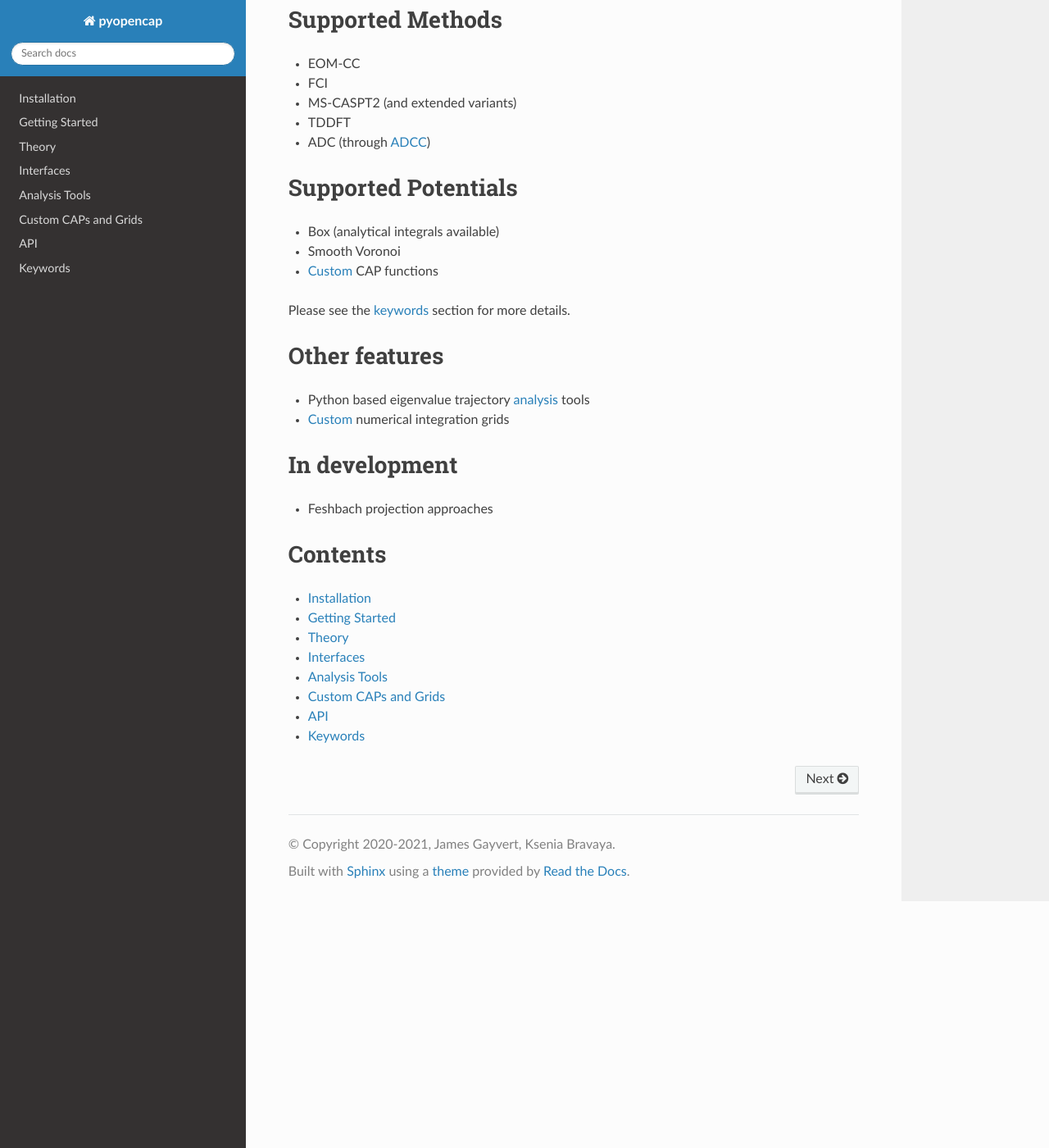
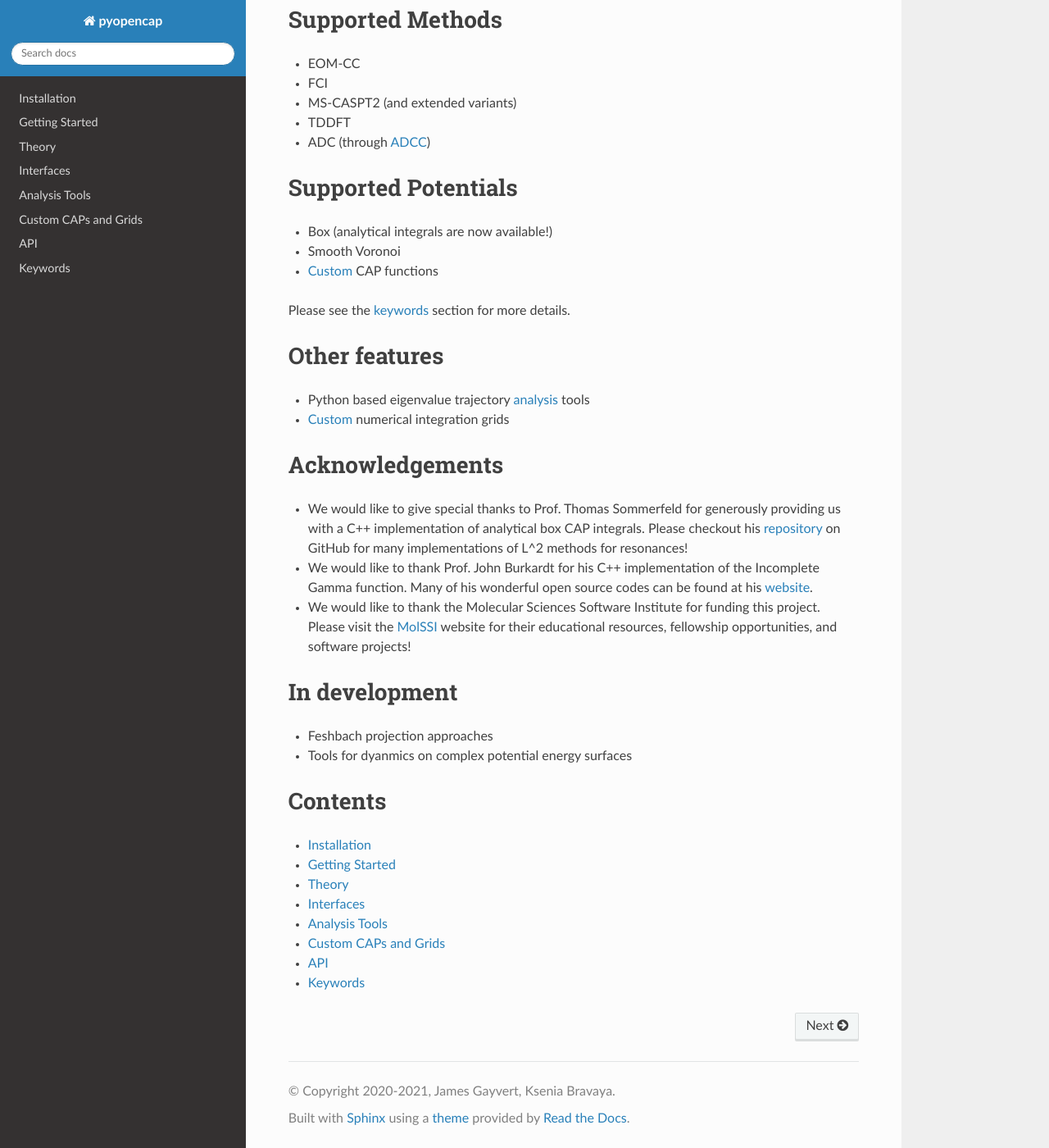
Before and after one commit to gayverjr/opencap, a Sphinx documentation site: the page built from docs/index.rst, in a window 1280 px wide and 1400 px high, scrolled down 744 px. Shown: the whole window at 82% size. Built offline with Sphinx 7.4.7 and the Read the Docs theme 2.0.0, drawn with Linux system fonts in a browser that asks for light colours.

```diff
--- a/docs/getting_started.rst
+++ b/docs/getting_started.rst
@@ -27,7 +27,7 @@ and the number of states.
 
 .. code-block:: python
 
-	nstates = 10
+    nstates = 10
     cap_dict = {"cap_type": "box",
             "cap_x":"2.76",
             "cap_y":"2.76",
--- a/docs/index.rst
+++ b/docs/index.rst
@@ -37,7 +37,7 @@ Supported Methods
 Supported Potentials
 ====================
 
-* Box (analytical integrals available)
+* Box (analytical integrals are now available!)
 * Smooth Voronoi
 * :ref:`Custom <Custom>` CAP functions
 
@@ -49,9 +49,22 @@ Other features
 * Python based eigenvalue trajectory :ref:`analysis <analysis>` tools
 * :ref:`Custom <custom>` numerical integration grids
 
+Acknowledgements
+=================
+
+* We would like to give special thanks to Prof. Thomas Sommerfeld for generously providing us with a
+  C++ implementation of analytical box CAP integrals. Please checkout his repository_ on GitHub for many
+  implementations of L^2 methods for resonances!
+* We would like to thank Prof. John Burkardt for his C++ implementation of the Incomplete Gamma function. Many of his
+  wonderful open source codes can be found at his website_.
+* We would like to thank the Molecular Sciences Software Institute for funding this project. Please visit the MolSSI_
+  website for their educational resources, fellowship opportunities, and software projects!
+
+
 In development
 ==================
 * Feshbach projection approaches
+* Tools for dyanmics on complex potential energy surfaces
 
 .. _OpenMolcas: https://molcas.gitlab.io/OpenMolcas/sphinx/
 .. _PySCF: http://pyscf.org/
@@ -60,6 +73,9 @@ In development
 .. _pybind11: https://github.com/pybind/pybind11
 .. _Q-Chem: https://www.q-chem.com/
 .. _ADCC: https://adc-connect.org/
+.. _repository: https://github.com/tsommerfeld/L2-methods_for_resonances
+.. _website: https://people.sc.fsu.edu/~jburkardt/
+.. _MolSSI: https://molssi.org/
 
 Contents
 ========
```
Also changed, not shown: README.md (+4 -1 lines), docs/keywords.rst (+6 -2 lines).
